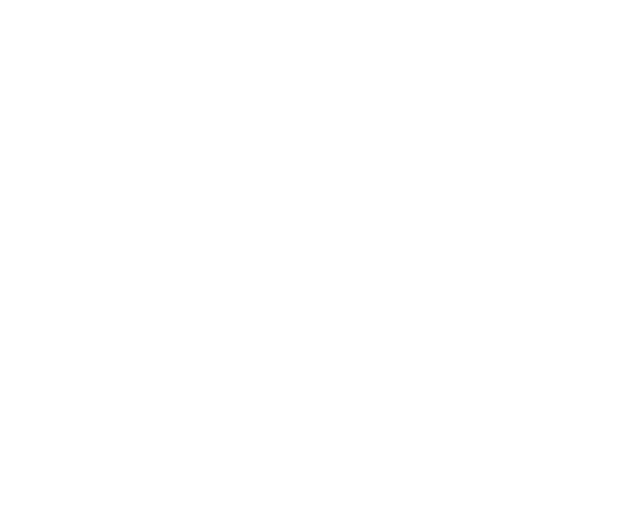
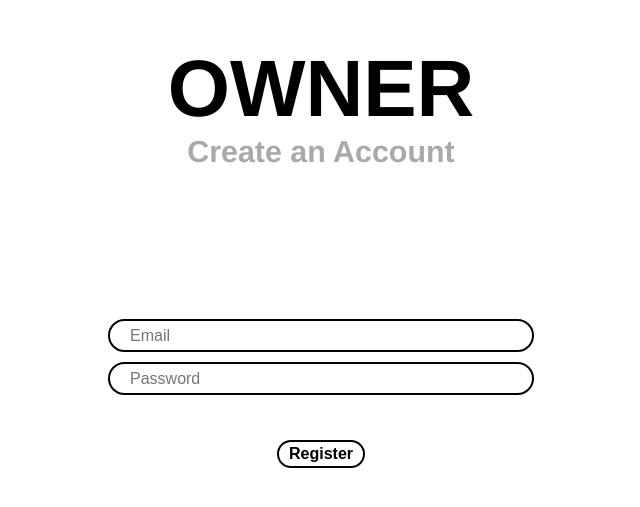
Before and after one commit to sabacherli/tennis-courts, a Vue app: page /owner in a window 1280 px wide. Shown: the part 171-678 px from the top of the page, without its empty margins (319-959 px from the left). Built offline with nearby package versions, Linux system fonts and the light colour scheme.

Commit message:
4 - Create Registration UI

```diff
--- a/public/index.html
+++ b/public/index.html
@@ -5,7 +5,7 @@
     <meta http-equiv="X-UA-Compatible" content="IE=edge">
     <meta name="viewport" content="width=device-width,initial-scale=1.0">
     <link rel="icon" href="<%= BASE_URL %>favicon.ico">
-    <title>tenniscourt</title>
+    <title>Tennis Court</title>
   </head>
   <body>
     <noscript>
--- a/src/App.vue
+++ b/src/App.vue
@@ -10,6 +10,45 @@
   -webkit-font-smoothing: antialiased;
   -moz-osx-font-smoothing: grayscale;
   text-align: center;
-  color: #2c3e50;
+  color: black;
+}
+button {
+  position: relative;
+  display: inline-block;
+  margin: 0 20px 0 20px;
+  font-size: 1em;
+  font-weight: 600;
+  border: 2px solid black;
+  border-radius: 20px 20px;
+  padding: 3px 10px 3px 10px;
+  background: white;
+}
+button:hover {
+  cursor: pointer;
+  box-shadow: 1.5px 1.5px 1px rgba(0,0,0,0.4);
+  transition: .2s;
+}
+button:active {
+  cursor: pointer;
+  box-shadow: 0px 0px 1px rgba(0,0,0,0.4);
+}
+input {
+  height: 25px;
+  width: 400px;
+  margin: 5px 0 5px 0;
+  padding: 2px 2px 2px 20px;
+  font-size: 1em;
+  font-weight: 500;
+  border: 2px solid black;
+  border-radius: 20px 20px;
+}
+input:focus {
+
+}
+input:-webkit-autofill,
+input:-webkit-autofill:hover,
+input:-webkit-autofill:focus,
+input:-webkit-autofill:active  {
+    -webkit-box-shadow: 0 0 0 30px white inset !important;
 }
 </style>
--- a/src/router.js
+++ b/src/router.js
@@ -10,16 +10,17 @@
     {
       path: '/',
       name: 'Register',
-      meta: {
-        title: 'Tennis Court',
-        metaTags: [
-          {
-            name: 'Booking Engine',
-            content: 'Enable your tennis courts to be booked automatically.'
-          }
-        ]
-      },
       component: () => import(/* webpackChunkName: "register" */ './views/Register.vue')
+    },
+    {
+      path: '/owner',
+      name: 'Owner',
+      component: () => import(/* webpackChunkName: "owner" */ './views/Owner.vue')
+    },
+    {
+      path: '/player',
+      name: 'Player',
+      component: () => import(/* webpackChunkName: "player" */ './views/Player.vue')
     }
   ]
 })
--- /dev/null
+++ b/src/views/Owner.vue
@@ -0,0 +1,57 @@
+<template lang="html">
+  <div class="">
+    <h1>OWNER</h1>
+    <h2>Create an Account</h2>
+    <div class="container">
+      <form id="" action="" method="">
+        <input type="email" v-model="email" placeholder="Email" autocomplete="email" required>
+        <br>
+        <input type="password" v-model="password" placeholder="Password" autocomplete="current-password" @keyup.enter="createUser()" required>
+        <br>
+        <button style="margin-top: 40px" type="button" @click="createOwner()">Register</button>
+      </form>
+    </div>
+  </div>
+</template>
+
+<script>
+export default {
+  name: 'Owner',
+  data () {
+    return {
+      email: '',
+      password: ''
+    }
+  },
+  methods: {
+    createOwner () {
+
+    }
+  }
+}
+</script>
+
+<style lang="css" scoped>
+h1 {
+  position: fixed;
+  top: 20%;
+  left: 50%;
+  transform: translateX(-50%);
+  font-size: 5em;
+  color: black;
+}
+h2 {
+  position: relative;
+  top: 280px;
+  left: 50%;
+  transform: translateX(-50%);
+  font-size: 1.9em;
+  color: darkgray;
+}
+.container {
+  position: relative;
+  top: 400px;
+  left: 0;
+  width: 100%;
+}
+</style>
--- /dev/null
+++ b/src/views/Player.vue
@@ -0,0 +1,57 @@
+<template lang="html">
+  <div class="">
+    <h1>PLAYER</h1>
+    <h2>Create an Account</h2>
+    <div class="container">
+      <form id="" action="" method="">
+        <input type="email" v-model="email" placeholder="Email" autocomplete="email" required>
+        <br>
+        <input type="password" v-model="password" placeholder="Password" autocomplete="current-password" @keyup.enter="createUser()" required>
+        <br>
+        <button style="margin-top: 40px" type="button" @click="createPlayer()">Register</button>
+      </form>
+    </div>
+  </div>
+</template>
+
+<script>
+export default {
+  name: 'Player',
+  data () {
+    return {
+      email: '',
+      password: ''
+    }
+  },
+  methods: {
+    createPlayer () {
+
+    }
+  }
+}
+</script>
+
+<style lang="css" scoped>
+h1 {
+  position: fixed;
+  top: 20%;
+  left: 50%;
+  transform: translateX(-50%);
+  font-size: 5em;
+  color: black;
+}
+h2 {
+  position: relative;
+  top: 280px;
+  left: 50%;
+  transform: translateX(-50%);
+  font-size: 1.9em;
+  color: darkgray;
+}
+.container {
+  position: relative;
+  top: 400px;
+  left: 0;
+  width: 100%;
+}
+</style>
--- a/src/views/Register.vue
+++ b/src/views/Register.vue
@@ -2,12 +2,24 @@
   <div class="">
     <h1>TENNIS COURT</h1>
     <h2>A Booking Engine for your Tennis Courts</h2>
+    <div class="container">
+      <button class="" @click="goPlayer()">Player</button>
+      <button class="" @click="goOwner()">Owner</button>
+    </div>
   </div>
 </template>
 
 <script>
 export default {
-  name: 'Register'
+  name: 'Register',
+  methods: {
+    goOwner () {
+      this.$router.push('owner')
+    },
+    goPlayer () {
+      this.$router.push('player')
+    }
+  }
 }
 </script>
 
@@ -28,4 +40,10 @@
   font-size: 1.9em;
   color: darkgray;
 }
+.container {
+  position: relative;
+  top: 400px;
+  left: 0;
+  width: 100%;
+}
 </style>
```
